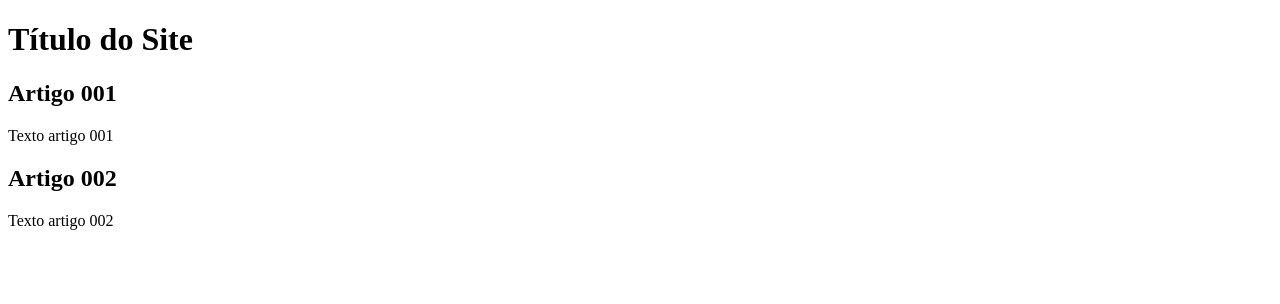
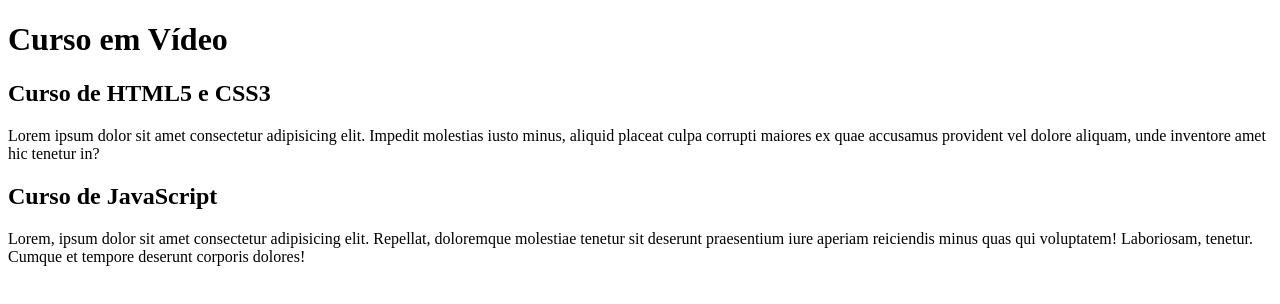
Before and after one commit to samuel-flavio/projeto-site, a plain HTML site: page index.html in a window 1280 px wide. Drawn offline with Linux system fonts and the light colour scheme.

Commit message:
comecei_escrever_conteudo

```diff
--- a/index.html
+++ b/index.html
@@ -8,17 +8,16 @@
 <body>
     <main>
         <header>
-            <h1>Título do Site</h1>
+            <h1>Curso em Vídeo</h1>
         </header>
         <article>
-            <h2>Artigo 001</h2>
-            <p>Texto artigo 001</p>
+            <h2>Curso de HTML5 e CSS3</h2>
+            <p>Lorem ipsum dolor sit amet consectetur adipisicing elit. Impedit molestias iusto minus, aliquid placeat culpa corrupti maiores ex quae accusamus provident vel dolore aliquam, unde inventore amet hic tenetur in?</p>
         </article>
         <article>
-            <h2>Artigo 002</h2>
-            <p>Texto artigo 002</p>
+            <h2>Curso de JavaScript</h2>
+            <p>Lorem, ipsum dolor sit amet consectetur adipisicing elit. Repellat, doloremque molestiae tenetur sit deserunt praesentium iure aperiam reiciendis minus quas qui voluptatem! Laboriosam, tenetur. Cumque et tempore deserunt corporis dolores!</p>
         </article>
     </main>
-
 </body>
 </html>
```
